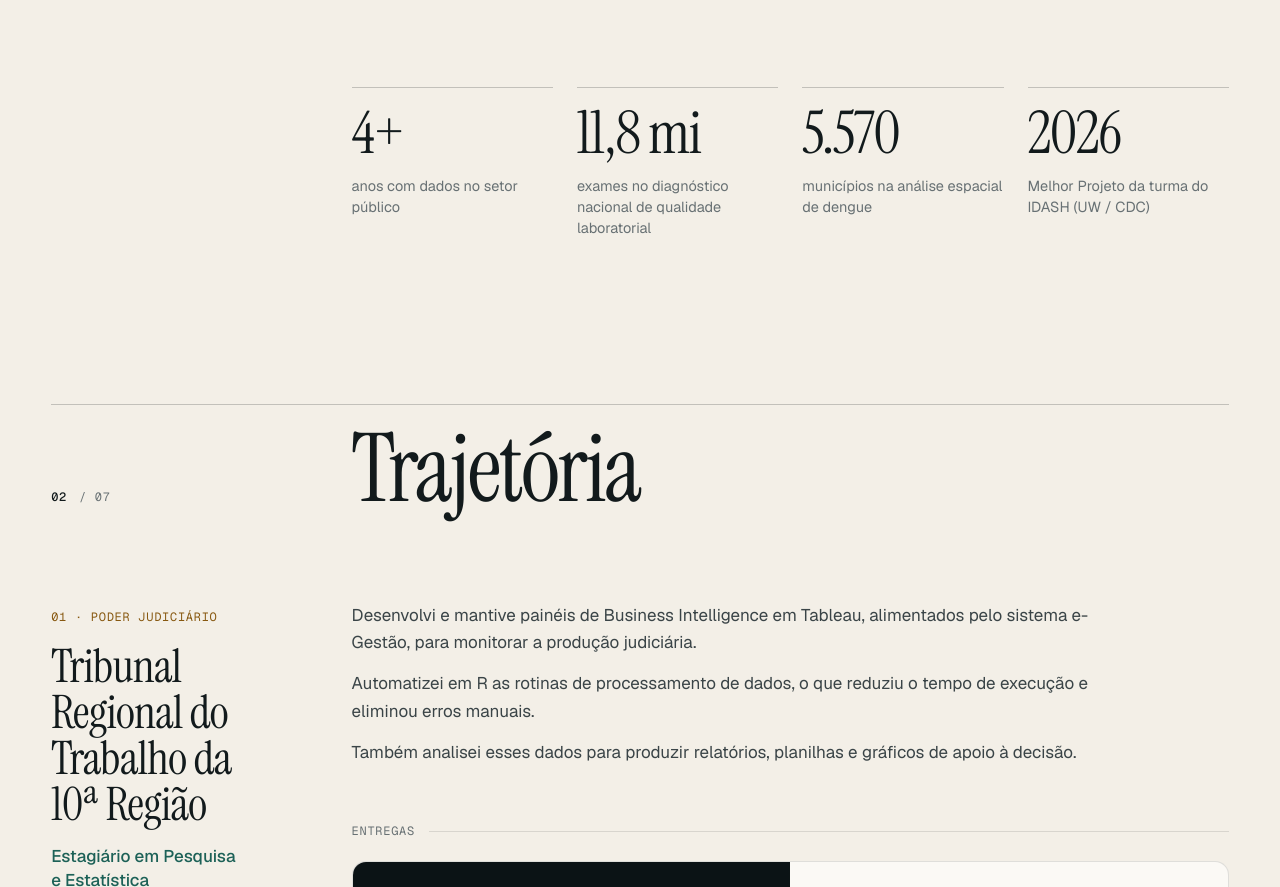
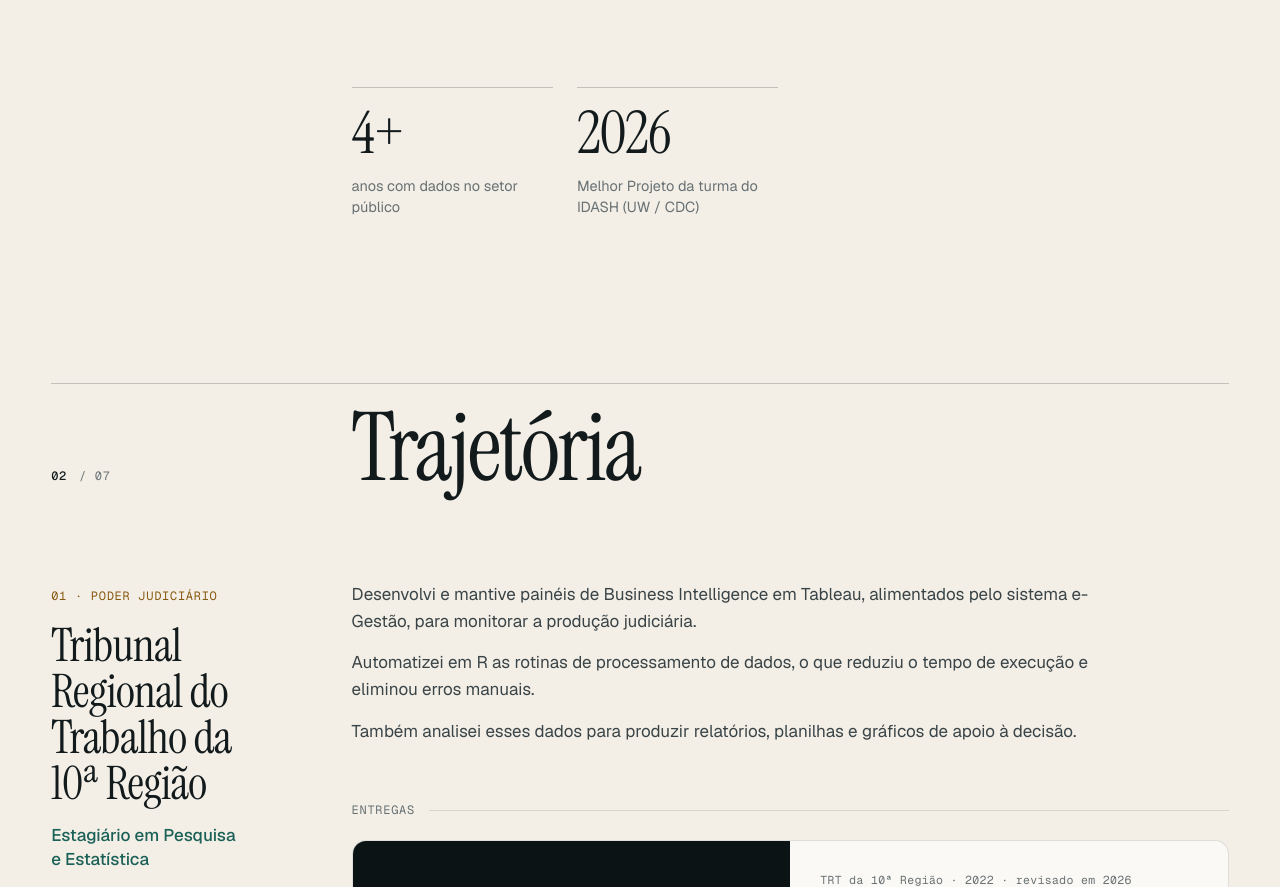
Before and after one commit to FerreiraFrancisco/portfolio_francisco, a plain HTML site: page index.html in a window 1280 px wide. Shown: the part 1759-2646 px from the top of the page. Drawn offline with nearby package versions, Linux system fonts and the light colour scheme.

Commit message:
Update index.html

```diff
--- a/index.html
+++ b/index.html
@@ -573,8 +573,6 @@
       </div>
       <dl class="stats">
         <div class="stat"><dt class="tnum">4+</dt><dd>anos com dados no setor público</dd></div>
-        <div class="stat"><dt class="tnum">11,8 mi</dt><dd>exames no diagnóstico nacional de qualidade laboratorial</dd></div>
-        <div class="stat"><dt class="tnum">5.570</dt><dd>municípios na análise espacial de dengue</dd></div>
         <div class="stat"><dt class="tnum">2026</dt><dd>Melhor Projeto da turma do IDASH (UW / CDC)</dd></div>
       </dl>
     </div>
```
